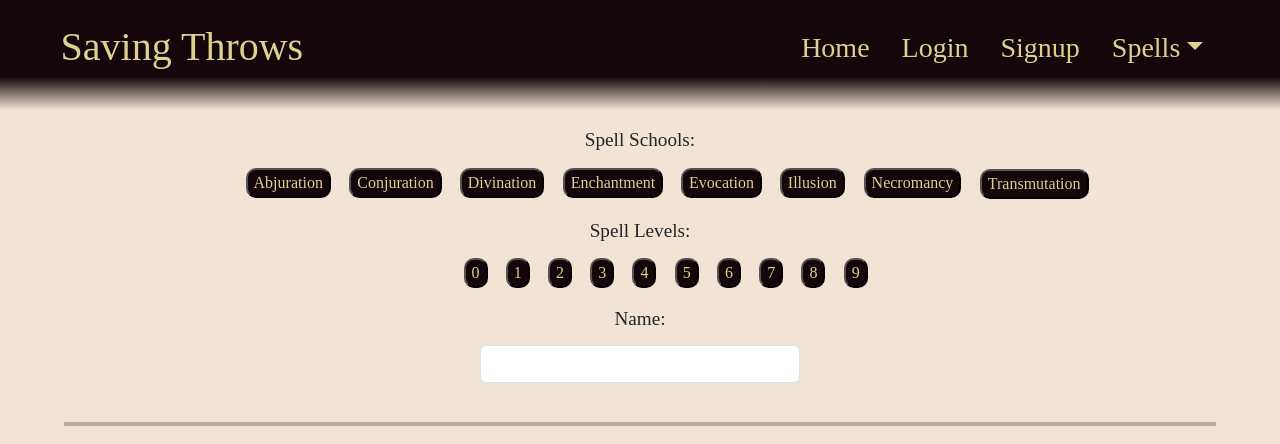
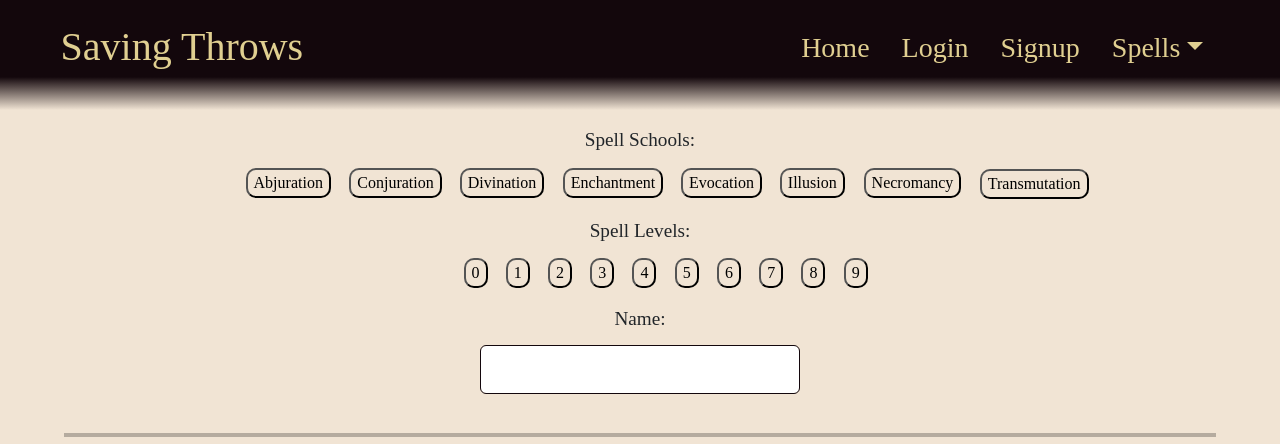
Before and after one commit to AnthonyRqqq/saving-throw-app, a React (Vite) app in the folder client/: page /spells in a window 1280 px wide. Shown: the top 444 px of the page. Built offline with nearby package versions, Linux system fonts and the light colour scheme; no server answers.

Commit message:
Various css adjustments

```diff
--- a/client/src/components/Spells/SpellCard.css
+++ b/client/src/components/Spells/SpellCard.css
@@ -1,5 +1,6 @@
 .spellCard {
-  background-color: var(--background-color);
+  background-color: var(--header-color);
+  color: var(--text-color);
   padding: 2rem;
   box-shadow: 0px 0px 5px 5px black;
 }
--- a/client/src/components/Spells/SpellCard.jsx
+++ b/client/src/components/Spells/SpellCard.jsx
@@ -1,9 +1,8 @@
 import { Container, Row, Col } from "react-bootstrap";
-import { forwardRef } from "react";
 import AdditionalEffects from "./AdditionalEffects";
 import "./SpellCard.css";
 
-const SpellCard = forwardRef(({ spell }, ref) => {
+export default function SpellCard({ spell }) {
   // Sets the string to be displayed for the spell level
   let spellLevelText;
   switch (spell.level) {
@@ -42,7 +41,7 @@ const SpellCard = forwardRef(({ spell }, ref) => {
   const spellListString = spell.classList.join(", ");
 
   return (
-    <Container className="spellCard" ref={ref}>
+    <Container className="spellCard">
       <Row>
         <Col className="spellCardHeader">
           <h2 className="spellCardName">{spell.name}</h2>
@@ -128,6 +127,4 @@ const SpellCard = forwardRef(({ spell }, ref) => {
       </Row>
     </Container>
   );
-});
-
-export default SpellCard;
+}
--- a/client/src/components/Spells/Spells.css
+++ b/client/src/components/Spells/Spells.css
@@ -12,6 +12,11 @@
   text-align: center;
   font-size: larger;
   padding-bottom: 0.75rem;
+  border-color: var(--header-color) !important;
+}
+
+.filterTitle:focus {
+  box-shadow: 0 0 5px black;
 }
 
 .spellList {
@@ -27,12 +32,16 @@
 .spellSchool,
 .spellLevel {
   border-radius: 10px;
+  background-color: var(--background-color);
+  border-radius: 10px;
+  color: black;
 }
 
 .selectedSchool,
 .selectedLevel {
-  background-color: var(--background-color);
+  background-color: var(--header-color);
   border-radius: 10px;
+  color: var(--text-color);
 }
 
 hr {
--- a/client/src/components/Spells/Spells.jsx
+++ b/client/src/components/Spells/Spells.jsx
@@ -189,6 +189,7 @@ export default function Spells() {
         <div className="filterTitle">Name:</div>
         <div className="spellList">
           <Form.Control
+            className="filterTitle"
             type="text"
             style={{ textAlign: "center", maxWidth: "20rem" }}
             onChange={(e) => handleInputChange(e)}
@@ -197,11 +198,11 @@ export default function Spells() {
       </div>
 
       <div>
-        <hr></hr>
+        <hr ref={focusRef}></hr>
       </div>
 
       {/* Show the SpellCard component if a spell has been selected */}
-      {displayedSpell && <SpellCard spell={displayedSpell} ref={focusRef} />}
+      {displayedSpell && <SpellCard spell={displayedSpell} />}
       {displayedSpell && (
         <div>
           <hr></hr>
```
